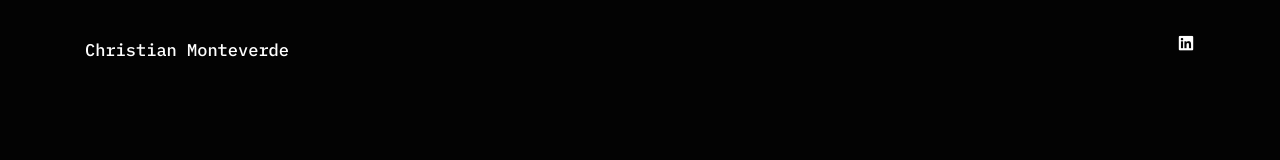
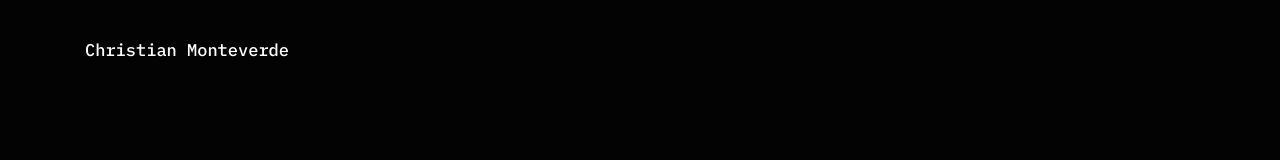
Before and after one commit to chrismonte/personalWebsite, a React (Create React App) app: page / in a window 1280 px wide. Shown: the top 160 px of the page. Built offline with nearby package versions, Linux system fonts and the light colour scheme.

Commit message:
connected netlify

```diff
--- a/src/components/landingPage.jsx
+++ b/src/components/landingPage.jsx
@@ -23,7 +23,7 @@ class LandingPage extends Component {
                   Christian Monteverde
                 </Link>
               </div>
-              <div className="col-sm col-3 text-lg-right">
+              {/*  <div className="col-sm col-3 text-lg-right">
                 <div className="social-icons d-none d-lg-inline-block">
                   <Router>
                     <Link
@@ -44,7 +44,7 @@ class LandingPage extends Component {
                     <div className="line-menu half end"></div>
                   </div>
                 </div>
-              </div>
+              </div> */}
             </div>
           </div>
         </header>
```
